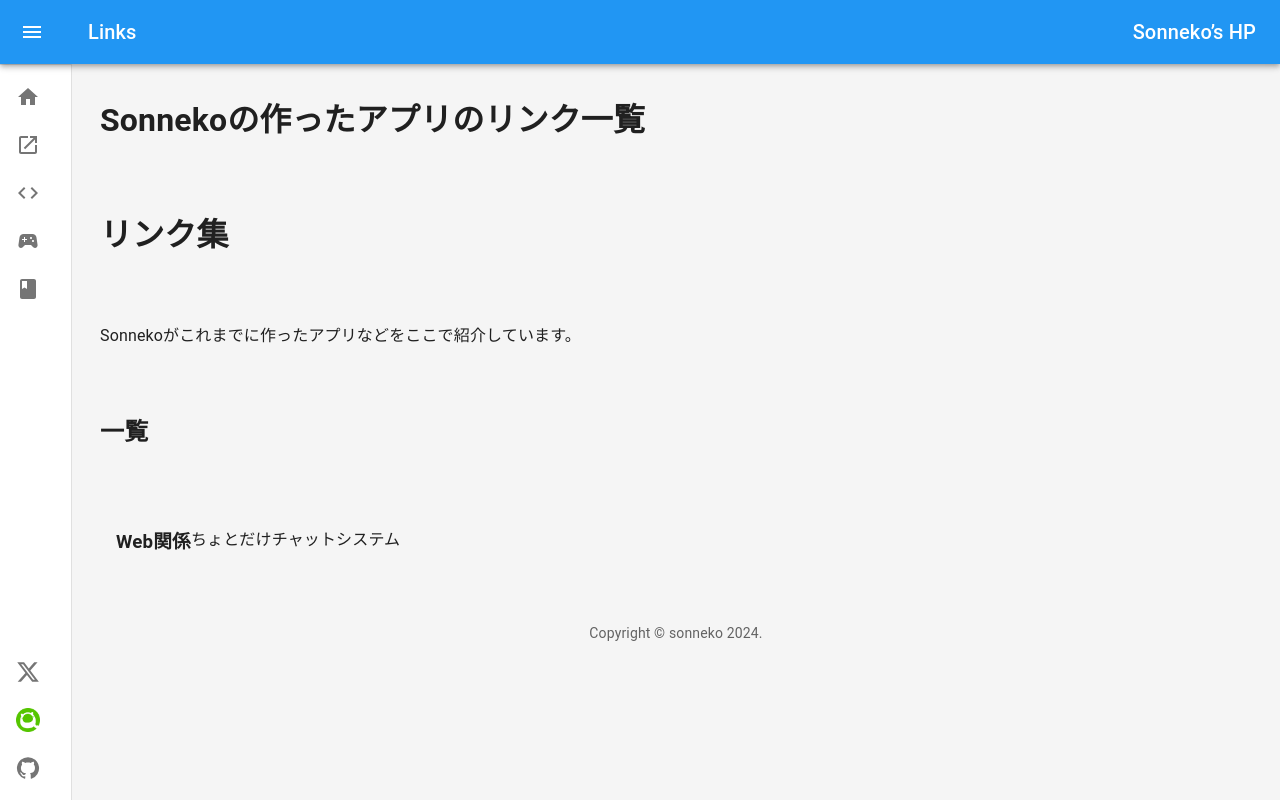
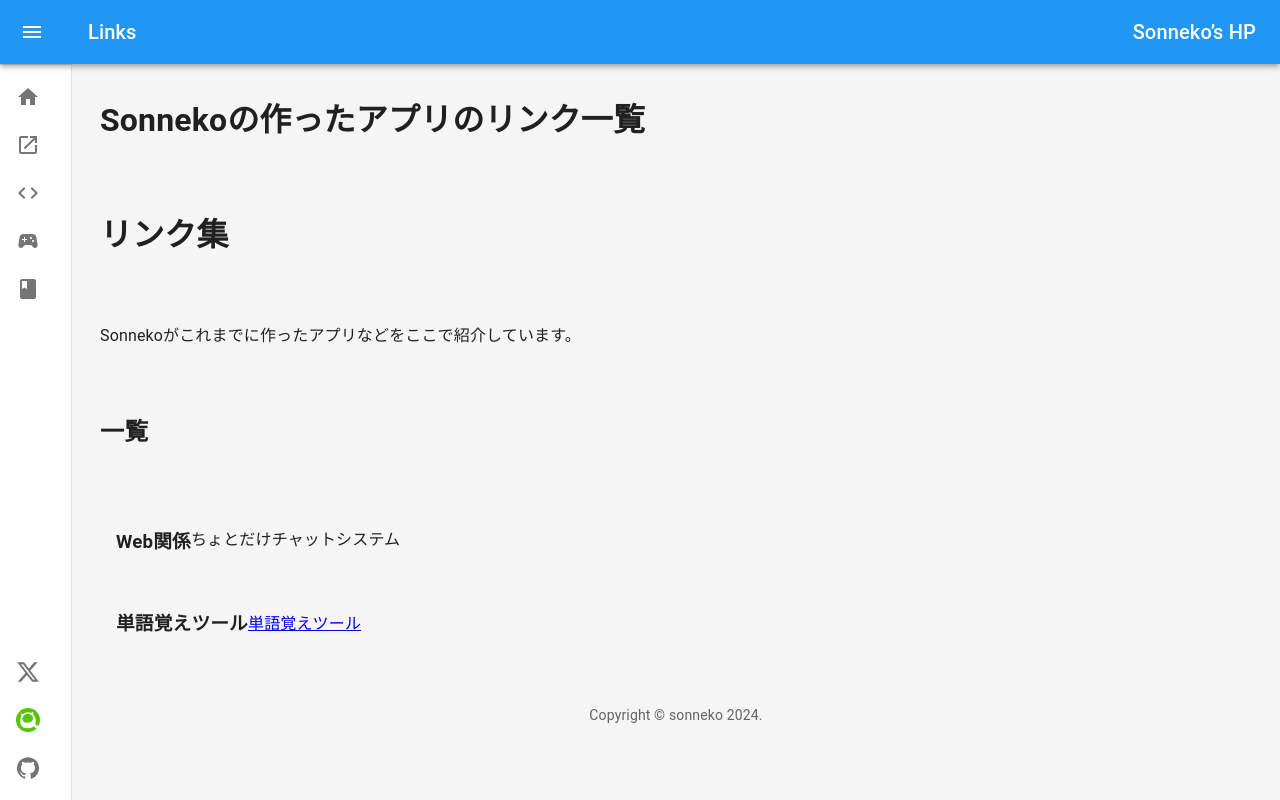
Before and after one commit to sonneko/sonneko.github.io, a React (Vite) app: page /links in a window 1280 px wide. Built offline with nearby package versions, Linux system fonts and the light colour scheme.

Commit message:
update Links page

```diff
--- a/src/pages/Links.tsx
+++ b/src/pages/Links.tsx
@@ -22,6 +22,12 @@ function Links() {
                                 ちょとだけチャットシステム
                             </Typography>
                         </ListItem>
+                        <ListItem>
+                            <Heading scale={3}>単語覚えツール</Heading>
+                            <Typography component="a" href="/tools/memorizing-words">
+                                単語覚えツール
+                            </Typography>
+                        </ListItem>
                     </List>
                 </Doc.DocumentWrapper>
             </Doc.Document>
```
Also changed, not shown: 2 other files (tests, documents, lock files or other folders).
